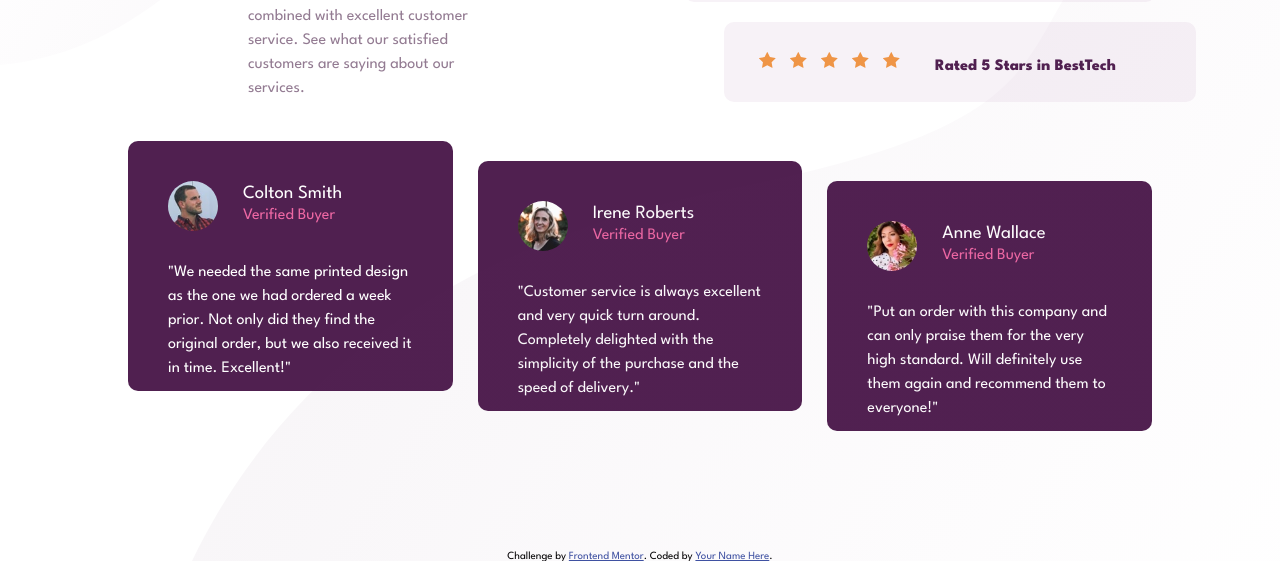
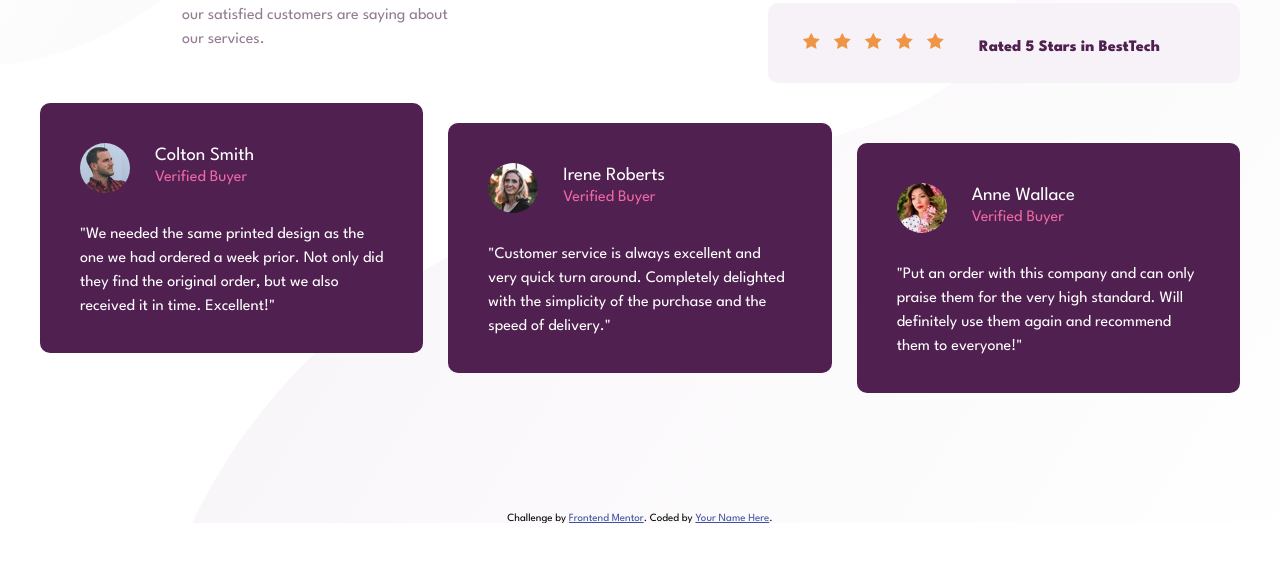
Before and after one commit to jennawlin3/social-proof-section, a plain HTML site: page index.html in a window 1280 px wide. Shown: the part 297-858 px from the top of the page. After the commit the page ends 820 px from the top, so only its background shows below. Drawn offline with Linux system fonts and the light colour scheme.

Commit message:
Add files via upload

```diff
--- a/styles.css
+++ b/styles.css
@@ -20,16 +20,19 @@ body {
 	font-family: "League Spartan", sans-serif;
   font-optical-sizing: auto;
   font-style: normal;
-   position: relative
+   position: relative;
+   justify-content: center;
 }
 
 body::before {
 	content: '';
 	background: url(images/bg-pattern-top-mobile.svg);
-	width: 100vw;
-	min-height: 100vh;
+	width: 100%;
+	min-height: 100%;
+	top: 0;
 	position: absolute;
 	background-repeat: no-repeat;
+	background-size: cover;
 }
 
 
@@ -46,6 +49,7 @@ body::after {
 .container {
 	width: 80vw;
 	margin: 100px 0;
+	z-index: 1;
 }
 
 .info-container h1 {
@@ -123,6 +127,11 @@ p {
 }
 
 @media screen and (min-width: 1200px) {
+	.container {
+		width: 1200px;
+		z-index: 999;
+	}
+
 	body::before {
 		content: '';
 		background: url(images/bg-pattern-top-desktop.svg);
```
